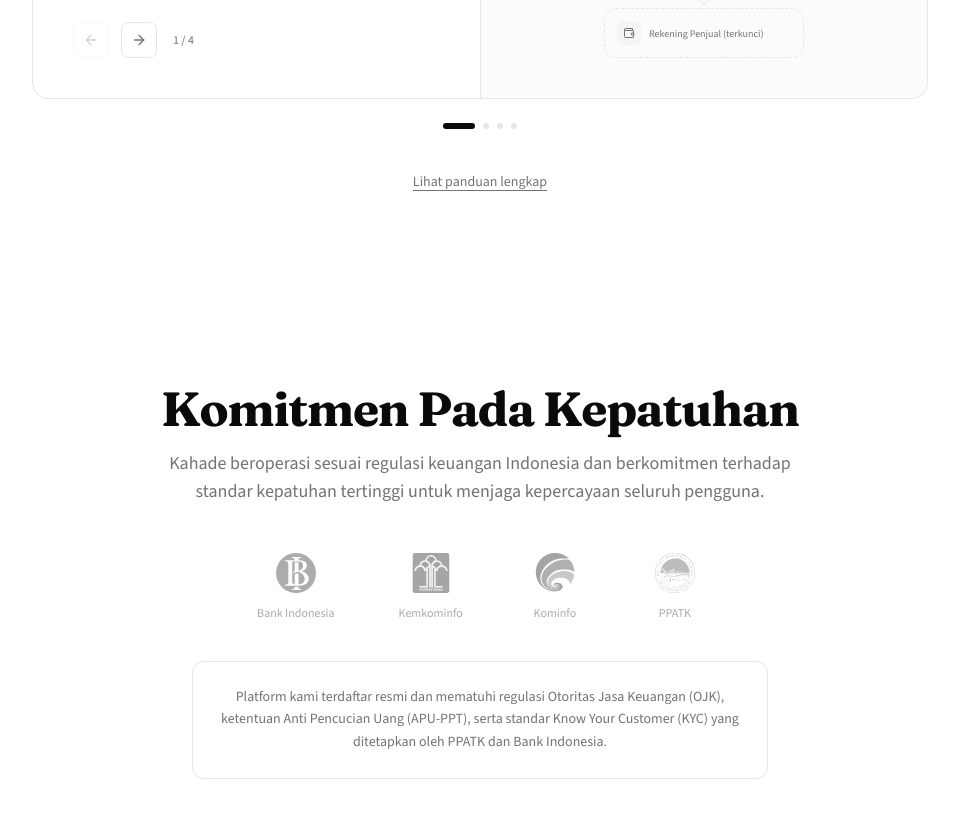
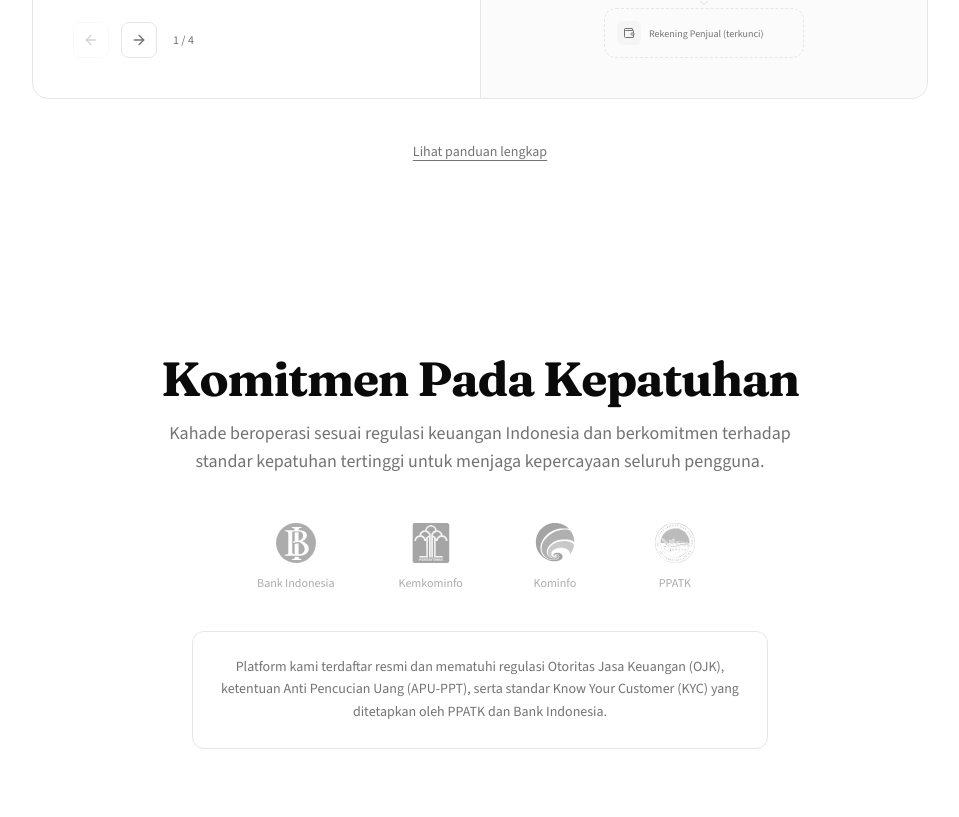
Before and after one commit to kahade-id/landing, a Next.js app: page / in a window 1280 px wide. Shown: the part 4240-5057 px from the top of the page, without its empty margins (160-1119 px from the left). Built offline with nearby package versions, Linux system fonts and the light colour scheme.

Commit message:
Update HowItWorksSection.tsx

```diff
--- a/components/sections/HowItWorksSection.tsx
+++ b/components/sections/HowItWorksSection.tsx
@@ -253,18 +253,7 @@
             </div>
           </div>
 
-          {/* Progress dots */}
-          <div className="flex justify-center gap-2 mt-6">
-            {steps.map((_, i) => (
-              <button
-                key={i}
-                type="button"
-                onClick={() => setActiveStep(i)}
-                className={`h-1.5 rounded-full transition-all duration-300 ${i === activeStep ? "w-8 bg-foreground" : "w-1.5 bg-border hover:bg-muted-foreground"}`}
-                aria-label={`Ke langkah ${i + 1}`}
-              />
-            ))}
-          </div>
+
         </div>
 
         {/* ── CTA ── */}
```
